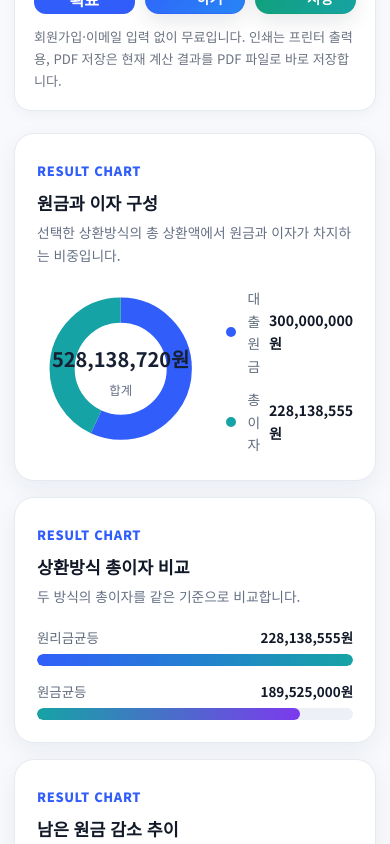
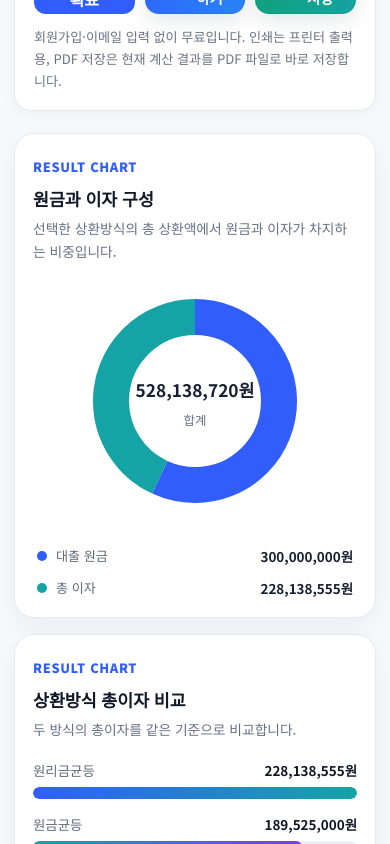
Before and after one commit to license-book/life-tools, a Next.js app: page /tools/loan-calculator in a window 390 px wide. Shown: the part 1900-2744 px from the top of the page. Built offline with nearby package versions, Linux system fonts and the light colour scheme.

Commit message:
Fix mobile donut chart label alignment

```diff
--- a/components/tools/ToolChart.tsx
+++ b/components/tools/ToolChart.tsx
@@ -16,15 +16,15 @@ const fmtDefault=(v:number)=>nf.format(Math.round(v));
 function Donut({data,centerLabel,valueFormatter=fmtDefault}:{data:ChartDatum[];centerLabel?:string;valueFormatter?:(v:number)=>string}){
   const total=data.reduce((s,d)=>s+Math.max(0,d.value),0)||1;
   let offset=0;
-  return <div style={{display:"grid",gridTemplateColumns:"minmax(160px,220px) 1fr",gap:22,alignItems:"center"}}>
-    <div style={{position:"relative",width:"100%",aspectRatio:"1/1",maxWidth:220,margin:"0 auto"}}>
+  return <div className="tool-chart-donut">
+    <div className="tool-chart-donut-graphic">
       <svg viewBox="0 0 120 120" style={{width:"100%",height:"100%",transform:"rotate(-90deg)"}} aria-hidden="true">
         <circle cx="60" cy="60" r="42" fill="none" stroke="#eef2f7" strokeWidth="18"/>
         {data.map((d,i)=>{const ratio=Math.max(0,d.value)/total;const dash=ratio*263.89;const el=<circle key={d.label} cx="60" cy="60" r="42" fill="none" stroke={colors[i%colors.length]} strokeWidth="18" strokeDasharray={`${dash} ${263.89-dash}`} strokeDashoffset={-offset} strokeLinecap="butt"/>;offset+=dash;return el;})}
       </svg>
-      <div style={{position:"absolute",inset:0,display:"grid",placeItems:"center",textAlign:"center",pointerEvents:"none"}}><div><strong style={{display:"block",fontSize:"1.25rem",color:"#172033"}}>{centerLabel??valueFormatter(total)}</strong><span style={{fontSize:".78rem",color:"#667085"}}>합계</span></div></div>
+      <div className="tool-chart-donut-center"><div><strong>{centerLabel??valueFormatter(total)}</strong><span>합계</span></div></div>
     </div>
-    <div style={{display:"grid",gap:10}}>{data.map((d,i)=><div key={d.label} style={{display:"grid",gridTemplateColumns:"12px 1fr auto",gap:9,alignItems:"center"}}><span style={{width:10,height:10,borderRadius:999,background:colors[i%colors.length]}}/><span style={{fontSize:".86rem",color:"#5f6b7c"}}>{d.label}</span><strong style={{fontSize:".88rem"}}>{valueFormatter(d.value)}</strong></div>)}</div>
+    <div className="tool-chart-legend">{data.map((d,i)=><div key={d.label} className="tool-chart-legend-row"><span className="tool-chart-dot" style={{background:colors[i%colors.length]}}/><span className="tool-chart-label">{d.label}</span><strong className="tool-chart-value">{valueFormatter(d.value)}</strong></div>)}</div>
   </div>;
 }
 
@@ -41,5 +41,26 @@ function Line({data,valueFormatter=fmtDefault}:{data:LineDatum[];valueFormatter?
 }
 
 export default function ToolChart(props:Props){
-  return <section className="chart-card" style={{background:"#fff",border:"1px solid #e5eaf1",borderRadius:20,padding:22,boxShadow:"0 8px 24px rgba(24,39,75,.06)"}}><div style={{marginBottom:18}}><span className="category-label">RESULT CHART</span><h3 style={{margin:"6px 0 4px",fontSize:"1.08rem"}}>{props.title}</h3>{props.description?<p style={{margin:0,color:"#667085",fontSize:".86rem"}}>{props.description}</p>:null}</div>{props.type==="donut"?<Donut data={props.data} centerLabel={props.centerLabel} valueFormatter={props.valueFormatter}/>:props.type==="bar"?<Bars data={props.data} valueFormatter={props.valueFormatter}/>:<Line data={props.data} valueFormatter={props.valueFormatter}/>}</section>;
+  return <section className="chart-card" style={{background:"#fff",border:"1px solid #e5eaf1",borderRadius:20,padding:22,boxShadow:"0 8px 24px rgba(24,39,75,.06)"}}><style jsx global>{`
+    .tool-chart-donut{display:grid;grid-template-columns:minmax(160px,220px) minmax(0,1fr);gap:22px;align-items:center}
+    .tool-chart-donut-graphic{position:relative;width:100%;aspect-ratio:1/1;max-width:220px;margin:0 auto}
+    .tool-chart-donut-center{position:absolute;inset:0;display:grid;place-items:center;text-align:center;pointer-events:none}
+    .tool-chart-donut-center strong{display:block;font-size:1.25rem;color:#172033;white-space:nowrap}
+    .tool-chart-donut-center span{font-size:.78rem;color:#667085}
+    .tool-chart-legend{display:grid;gap:12px;min-width:0}
+    .tool-chart-legend-row{display:grid;grid-template-columns:10px minmax(72px,1fr) auto;gap:9px;align-items:center;min-width:0}
+    .tool-chart-dot{width:10px;height:10px;border-radius:999px}
+    .tool-chart-label{font-size:.86rem;color:#5f6b7c;word-break:keep-all;white-space:nowrap}
+    .tool-chart-value{font-size:.88rem;white-space:nowrap;text-align:right;color:#172033}
+    @media(max-width:560px){
+      .chart-card{padding:18px!important}
+      .tool-chart-donut{grid-template-columns:1fr;gap:18px}
+      .tool-chart-donut-graphic{max-width:240px}
+      .tool-chart-donut-center strong{font-size:1.08rem}
+      .tool-chart-legend{width:100%;gap:10px}
+      .tool-chart-legend-row{grid-template-columns:10px minmax(88px,1fr) auto;padding:0 4px}
+      .tool-chart-label{font-size:.82rem}
+      .tool-chart-value{font-size:.84rem}
+    }
+  `}</style><div style={{marginBottom:18}}><span className="category-label">RESULT CHART</span><h3 style={{margin:"6px 0 4px",fontSize:"1.08rem"}}>{props.title}</h3>{props.description?<p style={{margin:0,color:"#667085",fontSize:".86rem"}}>{props.description}</p>:null}</div>{props.type==="donut"?<Donut data={props.data} centerLabel={props.centerLabel} valueFormatter={props.valueFormatter}/>:props.type==="bar"?<Bars data={props.data} valueFormatter={props.valueFormatter}/>:<Line data={props.data} valueFormatter={props.valueFormatter}/>}</section>;
 }
```
